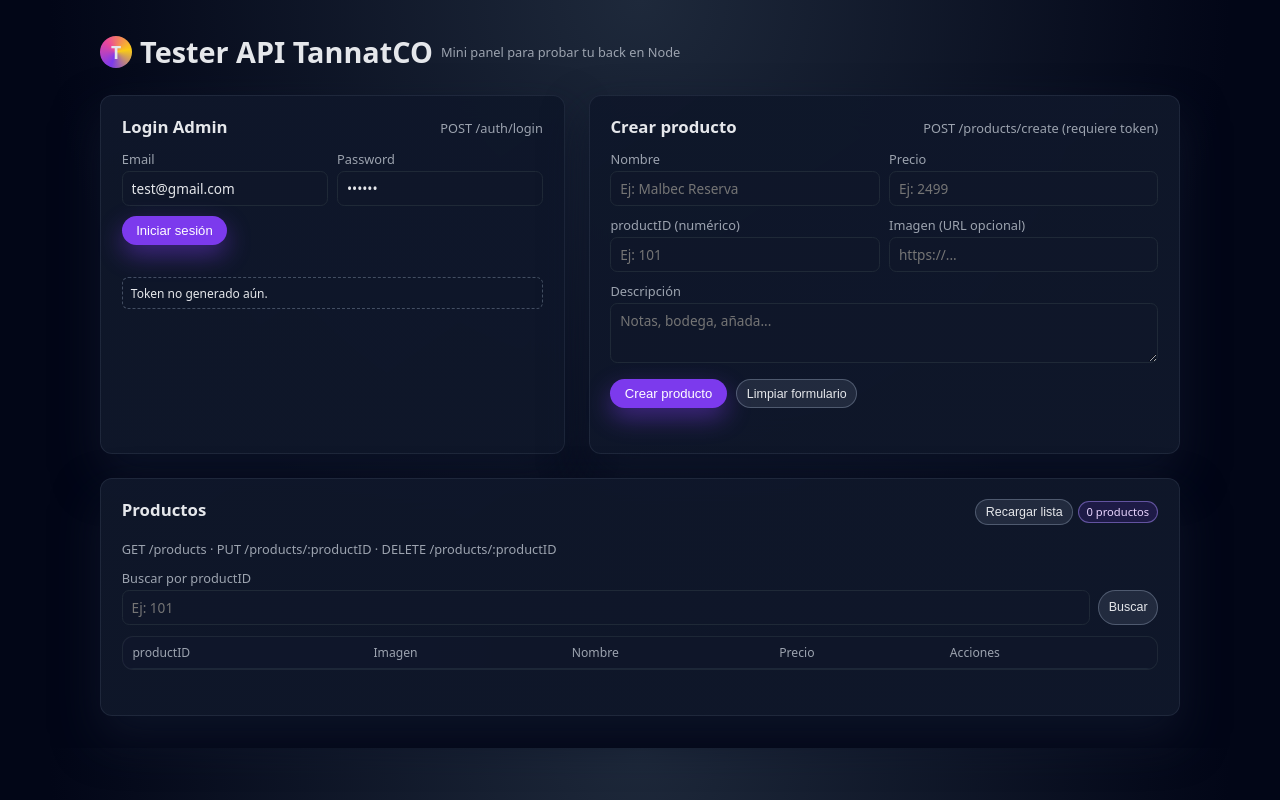
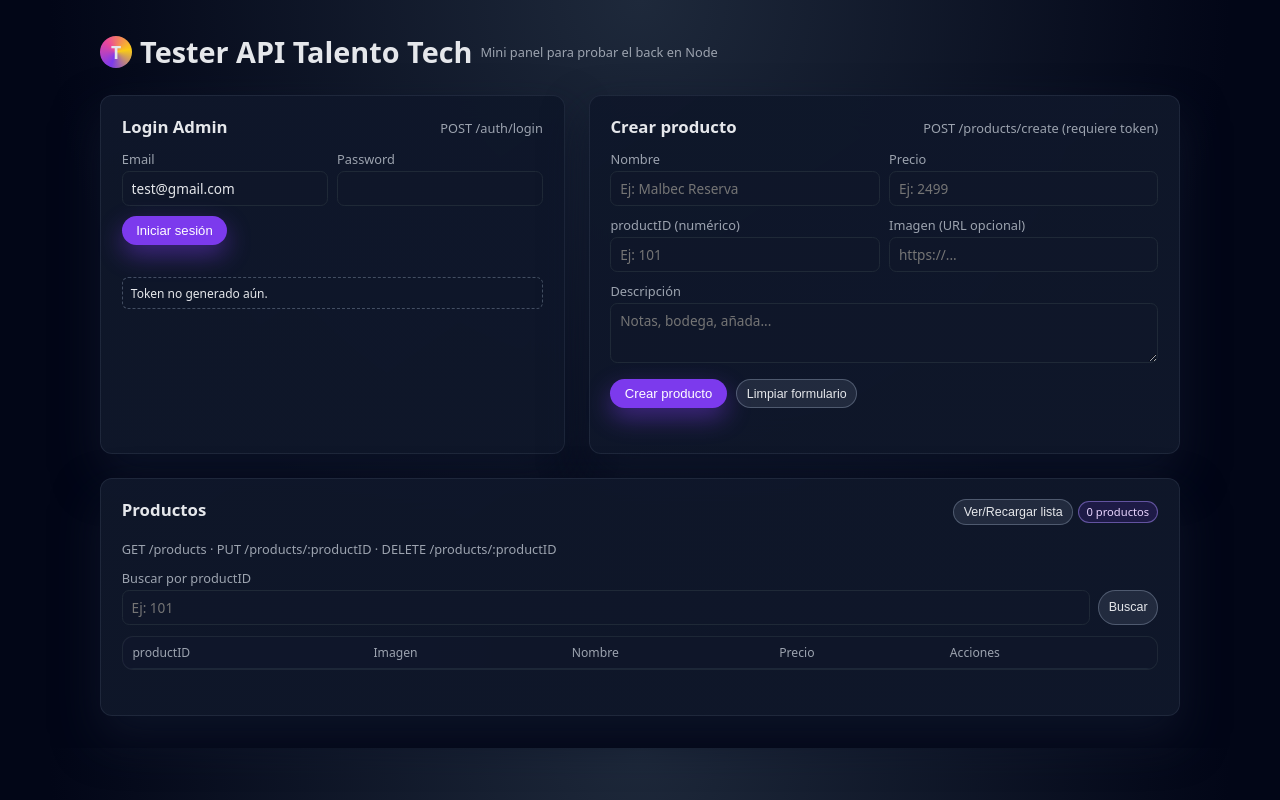
Before and after one commit to NicoUruKol/Proyecto-NodeJS, a website: page index.html in a window 1280 px wide. Drawn offline with Linux system fonts and the light colour scheme.

Commit message:
corregimos index

```diff
--- a/index.html
+++ b/index.html
@@ -304,8 +304,8 @@
         <div class="app">
             <h1>
                 <span class="logo">T</span>
-                Tester API TannatCO
-                <small>Mini panel para probar tu back en Node</small>
+                Tester API Talento Tech
+                <small>Mini panel para probar el back en Node</small>
             </h1>
 
             <div class="grid">
@@ -323,7 +323,7 @@
                         </div>
                         <div>
                         <label for="password">Password</label>
-                        <input id="password" type="password" value="123456" />
+                        <input id="password" type="password" value="" />
                         </div>
                     </div>
 
@@ -387,7 +387,7 @@
                     <h2>Productos</h2>
                     <div>
                     <button id="btnReload" class="btn btn-secondary btn-sm">
-                        Recargar lista
+                        Ver/Recargar lista
                     </button>
                     <span class="badge" id="countBadge">0 productos</span>
                     </div>
```
Lines whose indentation alone changed are shown as unchanged.
